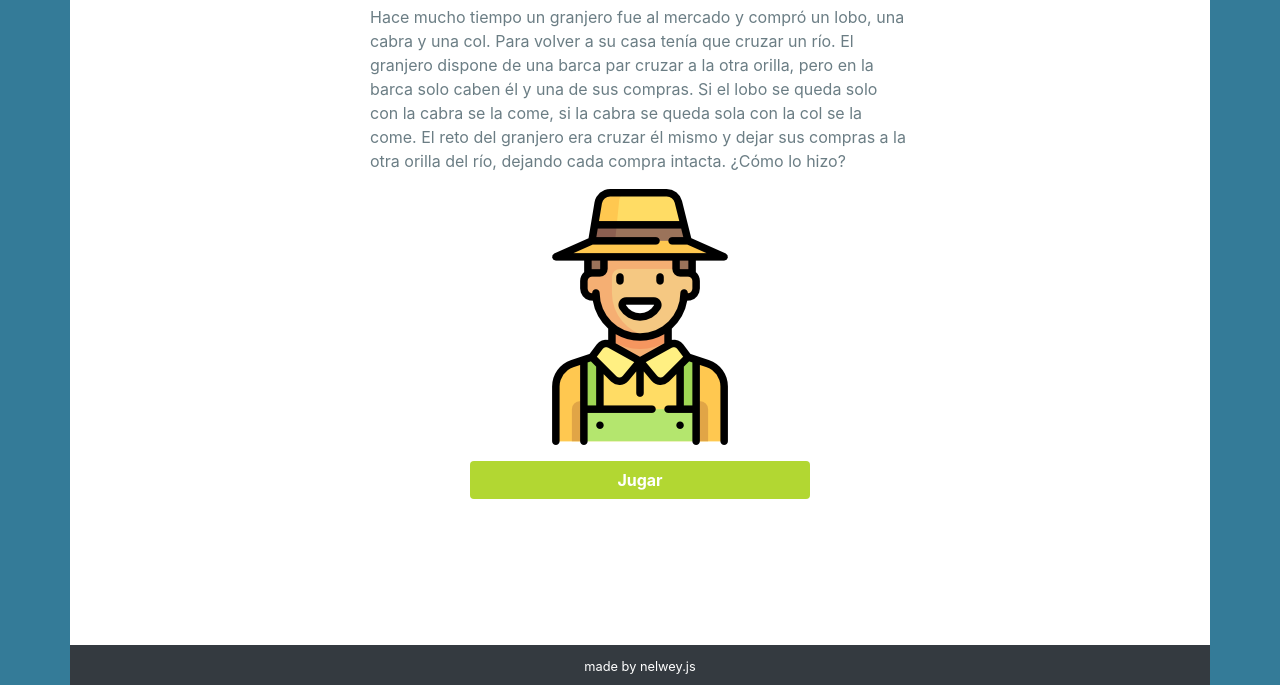
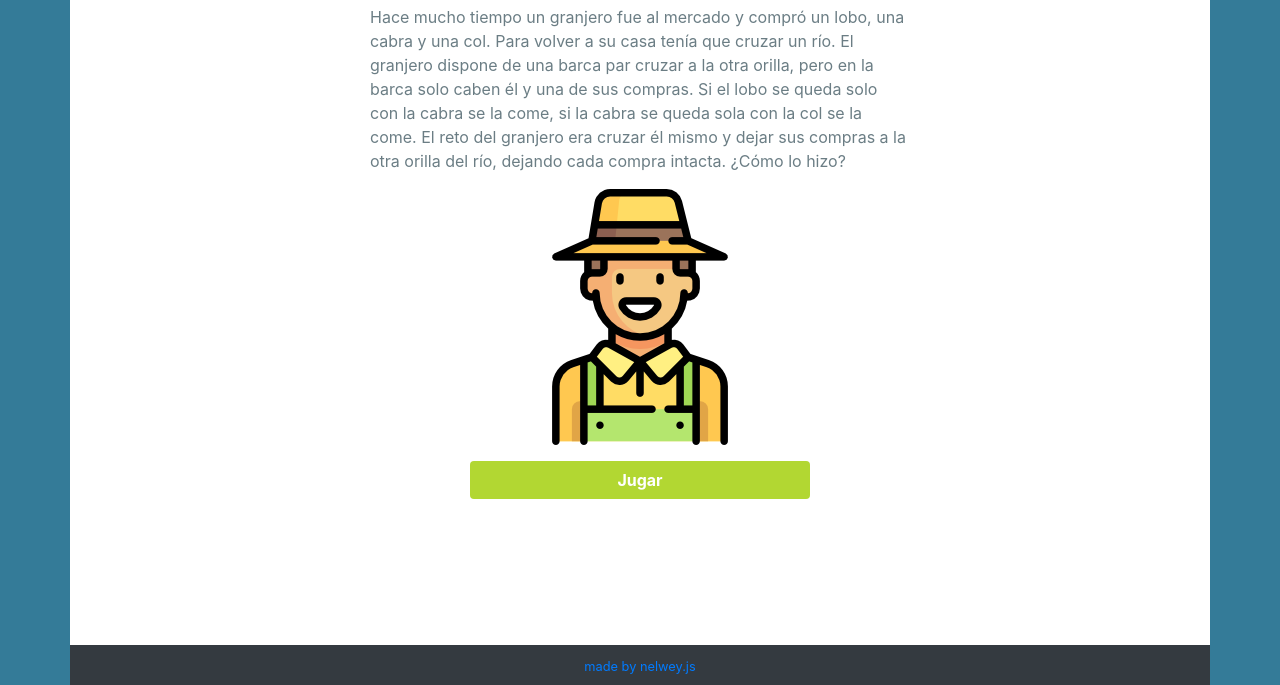
Before and after one commit to nelwey/Juego1, a plain HTML site: page index.html in a window 1280 px wide. Shown: the part 115-800 px from the top of the page. Drawn offline with Linux system fonts and the light colour scheme.

Commit message:
Update index.html

```diff
--- a/index.html
+++ b/index.html
@@ -30,7 +30,7 @@
     <div class="fixed-bottom bg-primary container">
       <div class="row p-2 bg-dark text-center">
         <div class="col">
-          <small class="text-white">made by nelwey.js</small>
+          <small class="text-white"><a href="https://github.com/nelwey" target="_blank">made by nelwey.js</a></small>
         </div>
       </div>
     </div>
```
